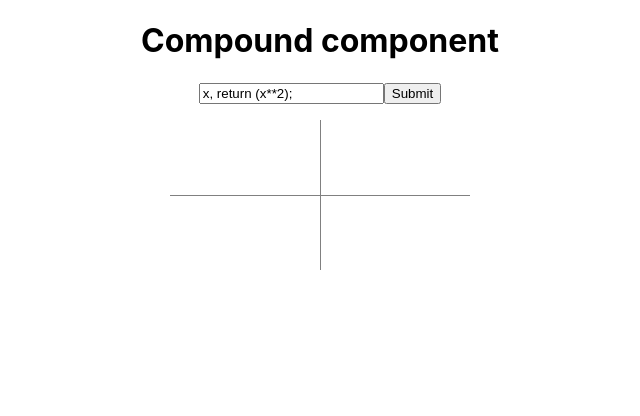
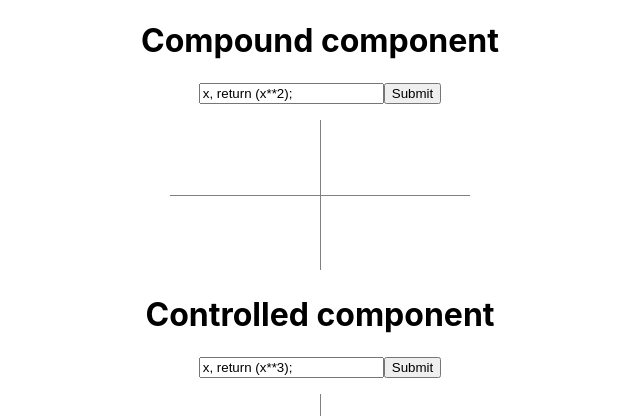
Before and after one commit to loryma/react-components-patterns, a React (Create React App) app: page / in a window 1280 px wide. Shown: the top 416 px of the page, without its empty margins (320-960 px from the left). Built offline with nearby package versions, Linux system fonts and the light colour scheme.

Commit message:
add controlled component

```diff
--- a/src/App.js
+++ b/src/App.js
@@ -1,11 +1,14 @@
 import './App.css';
 import CompoundComponents from './patterns/compound-component/Usage';
+import ControlledComponent from './patterns/controlled-component/Usage';
 
 function App() {
   return (
     <div className="App">
       <h1>Compound component</h1>
       <CompoundComponents />
+      <h1>Controlled component</h1>
+      <ControlledComponent />
     </div>
   );
 }
--- a/src/patterns/controlled-component/Graph.js
+++ b/src/patterns/controlled-component/Graph.js
@@ -4,20 +4,8 @@ import Input from './Input';
 import { GraphProvider } from './useGraphContext';
 
 
-function Graph({ children }) {
-  const [funcMap, setFuncMap] = useState({});
-  const [funcArray, setFuncArray] = useState([]);
+function Graph({ children, funcArray, onFuncStrSubmit }) {
 
-  const onFuncStrSubmit = (str, id) => {
-    setFuncMap( value => ({...value, [id]: str}));
-  };
-
-  useEffect(() => {
-    const newList = Object.entries(funcMap)
-      .filter(([key, value]) => Boolean(value.trim()))
-      .map(([key, value]) => ({ func: value.split(', ') }));
-    setFuncArray(newList);
-  }, [funcMap, setFuncArray]);
 
   return (
     <GraphProvider value={{ funcArray, onFuncStrSubmit }}>
--- a/src/patterns/controlled-component/Input.js
+++ b/src/patterns/controlled-component/Input.js
@@ -3,7 +3,7 @@ import { useGraphContext } from './useGraphContext';
 import { v4 as uuidv4 } from 'uuid';
 
 function Input({ className }) {
-  const [functStr, setFuncStr] = useState('x, return (x**2);');
+  const [functStr, setFuncStr] = useState('x, return (x**3);');
   const { onFuncStrSubmit } = useGraphContext();
   const idRef = useRef();
 
--- a/src/patterns/controlled-component/Usage.js
+++ b/src/patterns/controlled-component/Usage.js
@@ -1,10 +1,25 @@
-import React from 'react';
+import React, { useEffect, useState } from 'react';
 import Graph from './Graph';
 import s from './Usage.module.css';
 
 function Usage() {
+
+  const [funcMap, setFuncMap] = useState({});
+  const [funcArray, setFuncArray] = useState([]);
+
+  const onFuncStrSubmit = (str, id) => {
+    setFuncMap( value => ({...value, [id]: str}));
+  };
+
+  useEffect(() => {
+    const newList = Object.entries(funcMap)
+      .filter(([key, value]) => Boolean(value.trim()))
+      .map(([key, value]) => ({ func: value.split(', ') }));
+    setFuncArray(newList);
+  }, [funcMap, setFuncArray]);
+
   return (
-    <Graph>
+    <Graph funcArray={funcArray} onFuncStrSubmit={onFuncStrSubmit}>
       <Graph.Input className={s.inputForm} />
       <Graph.Canvas />
     </Graph>
```
